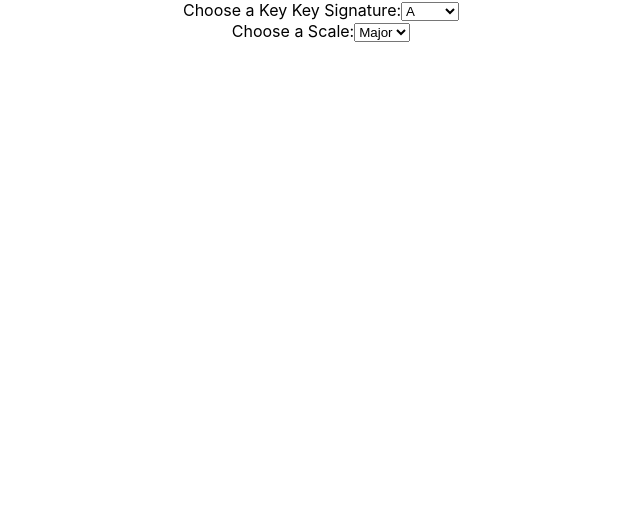
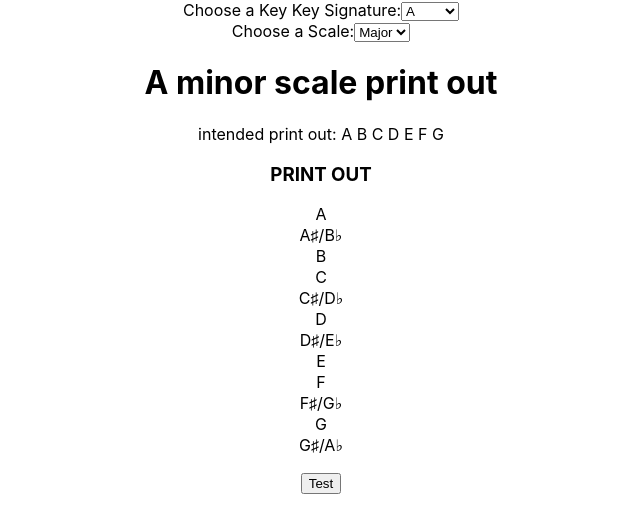
Before and after one commit to mattchley/random-rhythm, a React (Create React App) app in the folder random-rhythm/: page / in a window 1280 px wide. Shown: the top 532 px of the page, without its empty margins (319-959 px from the left). Built offline with nearby package versions, Linux system fonts and the light colour scheme.

Commit message:
basic sorting of scale set up

```diff
--- a/random-rhythm/src/App.js
+++ b/random-rhythm/src/App.js
@@ -1,6 +1,7 @@
 import logo from './logo.svg';
 import Key from './Components/key'
 import Scale from './Components/scale'
+import Staff from './Components/staff'
 import './App.css';
 
 function App() {
@@ -8,6 +9,7 @@ function App() {
     <div className="App">
       <Key />
       <Scale />
+      <Staff />
     </div>
   );
 }
--- a/random-rhythm/src/Components/scale.js
+++ b/random-rhythm/src/Components/scale.js
@@ -7,11 +7,11 @@ function Scale() {
         scaleList: [
             {
                 Name: "Major",
-                steps: [1, 1, .5, 1, 1, 1, .5]
+                notesIndex: [0, 2, 4, 5, 7, 9, 11, 12]
             },
             {
                 Name: "Minor",
-                steps: [1, .5, 1, 1, .5, 1, 1]
+                notesIndex: [0, 2, 3, 5, 7, 9, 10, 12]
             }
         ]
     }
--- /dev/null
+++ b/random-rhythm/src/Components/staff.js
@@ -0,0 +1,76 @@
+import React from "react";
+
+
+function Staff() {
+    const noteArray = ["A", "A♯/B♭", "B", "C", "C♯/D♭", "D", "D♯/E♭", "E", "F", "F♯/G♭", "G", "G♯/A♭"]
+    const scaleType = true
+
+    // funtion that changes the the scale based on the note array
+    const createScale = (noteArray, scaleType) => {
+        // Now that the array is in the fuction there will need to be a filtering of notes based on the scale type
+        if (scaleType == true) {
+            // minor scale pattern steps: [2steps, 1step, 2steps, 2steps, 1step, 2steps, 2steps]
+            // There are 12 notes in an octave and we only need 8 that folow the above pattern
+            // the index counts should be 0 2 3 5 7 9 10 12
+            let i = 0
+            while (i <= 12) {
+                switch(noteArray[i]){
+                    case 0:
+                    console.log(i)
+                    ++i
+            //         case 2:
+            //         console.log(i)
+            //         ++i
+            //         case 3:
+            //         console.log(i)
+            //         ++i
+            //         case 5:
+            //         console.log(i)
+            //         ++i
+            //         case 7:
+            //         console.log(i)
+            //         ++i
+            //         case 9:
+            //         console.log(i)
+            //         ++i
+            //         case 10:
+            //         console.log(i)
+            //         ++i
+                    case 12:
+                    console.log(i)
+                    ++i
+                    break;
+                }
+            }
+        } else {
+            console.log("scale is major")
+            // minor scale pattern steps:[2 steps, 2 steps, 1 step, 2 steps, 2 steps, 2 steps, 1 step]
+            // There are 12 notes in an octave and we only need 8 that folow the above pattern
+            // the index counts should be 0 2 4 5 7 9 11 12
+
+        }
+
+    }
+
+    const handleSubmit = () => {
+        createScale(noteArray, scaleType);
+    }
+
+    return (
+        <div>
+            <h1> A minor scale print out </h1>
+
+            <p>intended print out: A B C D E F G</p>
+
+            <h3>PRINT OUT</h3>
+            <p>{noteArray.map(y => (
+                <option value={y}>{y}</option>
+            ))}</p>
+            <button onClick={handleSubmit}>Test</button>
+
+        </div>
+    )
+
+}
+
+export default Staff
```
Also changed, not shown: 2 other files (tests, documents, lock files or other folders).
